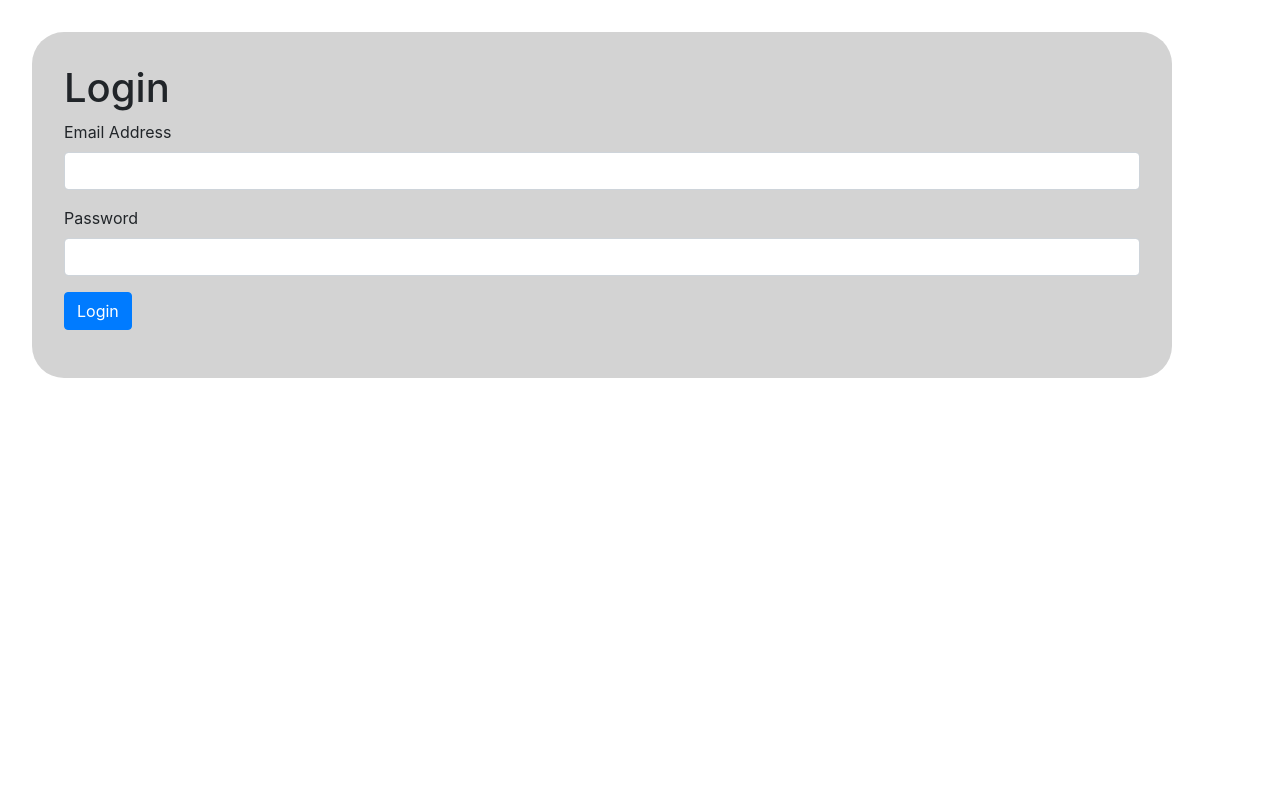
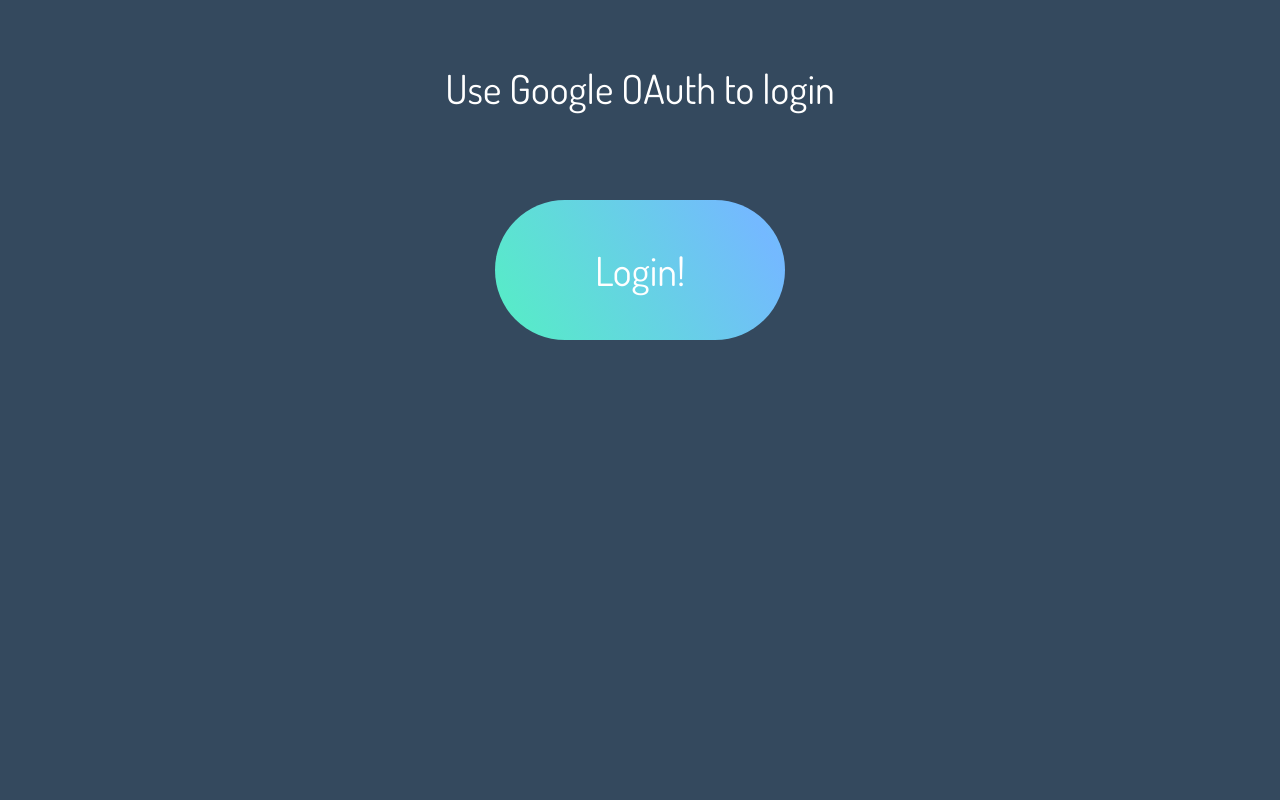
Before and after one commit to stcorbat/MHG-Web, a Django app: page /login in a window 1280 px wide. Run offline with Django 3.2, Linux system fonts and the light colour scheme; some libraries are stand-ins or nearby versions.

Commit message:
Created index and login specific CSS files Filled out index page a bit more

```diff
--- a/home/static/base.css
+++ b/home/static/base.css
@@ -1,6 +1,27 @@
+* {
+    font-family: 'Dosis';
+}
+
+html, body {
+    background-color: #34495e;
+    background-size: cover;
+    color: white;
+}
+
+.grad-button {
+    margin: 2em;
+    font-size: 2.5em;
+    padding: 1em 2.5em;
+    border-radius: 3.5em;
+    background-size: 200%;
+    transition: 0.5s;
+}
+
+.grad-button:hover {
+    background-position: right;
+}
+
 .container {
     margin: 2em;
     padding: 2em;
-    border-radius: 2em;
-    background-color: lightgrey;
 }
--- /dev/null
+++ b/home/static/login.css
@@ -0,0 +1,16 @@
+body, .container {
+    display: flex;
+    flex-direction: column;
+    align-items: center;
+    vertical-align: center;
+}
+
+a, a:hover {
+    text-decoration: none;
+    color: inherit;
+}
+
+#login-button {
+    background-image: linear-gradient(60deg, #55efc4, #74b9ff, #55efc4);
+    transition: 0.5s;
+}
--- a/home/templates/login.html
+++ b/home/templates/login.html
@@ -1,19 +1,14 @@
 {% extends "base.html" %}
+
+{% load static %}
+{% block styles %}
+    {{ block.super }}
+    <link rel="stylesheet" href="../static/login.css">
+{% endblock %}
 
 {% block content %}
 <div class="container">
-    <h1>Login</h1>
-    <form method="post">
-        <div class="form-group">
-            <label for="login-email">Email Address</label>
-            <input type="email" class="form-control" id="login-email">
-        </div>
-        <div class="form-group">
-            <label for="login-password">Password</label>
-            <input type="password" class="form-control" id="login-password">
-        </div>
-
-        <input type="submit" class="btn btn-primary" value="Login">
-    </form>
+    <h1>Use Google OAuth to login</h1>
+    <a href="" class="grad-button" id="login-button">Login!</a>
 </div>
 {% endblock %}
--- a/templates/base.html
+++ b/templates/base.html
@@ -1,6 +1,7 @@
 {% load static %}
 {% block styles %}
     <link rel="stylesheet" href="https://stackpath.bootstrapcdn.com/bootstrap/4.4.1/css/bootstrap.min.css" integrity="sha384-Vkoo8x4CGsO3+Hhxv8T/Q5PaXtkKtu6ug5TOeNV6gBiFeWPGFN9MuhOf23Q9Ifjh" crossorigin="anonymous">
+    <link href="https://fonts.googleapis.com/css?family=Dosis&display=swap" rel="stylesheet">
     <link rel="stylesheet" href="{% static 'base.css' %}">
     <script src="https://code.jquery.com/jquery-3.4.1.slim.min.js" integrity="sha384-J6qa4849blE2+poT4WnyKhv5vZF5SrPo0iEjwBvKU7imGFAV0wwj1yYfoRSJoZ+n" crossorigin="anonymous"></script>
     <script src="https://cdn.jsdelivr.net/npm/popper.js@1.16.0/dist/umd/popper.min.js" integrity="sha384-Q6E9RHvbIyZFJoft+2mJbHaEWldlvI9IOYy5n3zV9zzTtmI3UksdQRVvoxMfooAo" crossorigin="anonymous"></script>
```
Also changed, not shown: home/static/index.css (added, +25 -0 lines), home/templates/index.html (+15 -1 lines).
